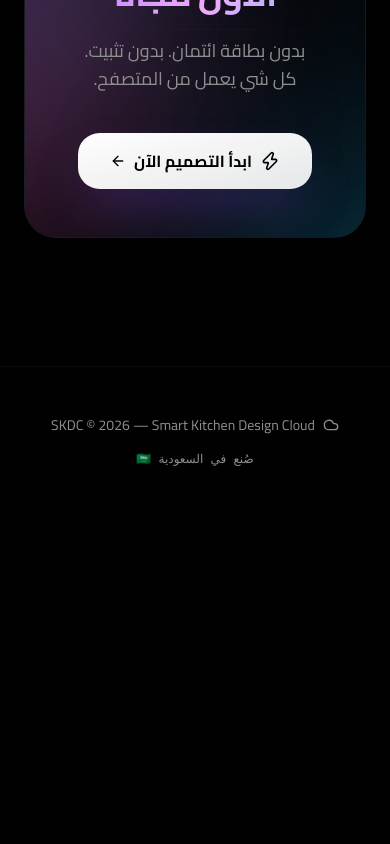
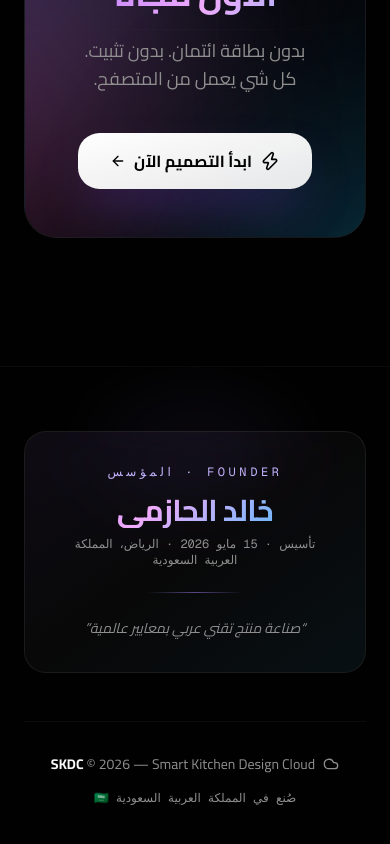
Before and after one commit to alhazmik2030/SKDC, a Next.js app in the folder skdc/: page / in a window 390 px wide. Shown: the part 4665-5509 px from the top of the page. Before the commit the page ends 5180 px from the top, so only its background shows below. Built offline with nearby package versions, Linux system fonts and the light colour scheme.

Commit message:
feat: premium founder card in footer — Khalid Al-Hazmi · 2026-05-15

```diff
--- a/skdc/app/page.tsx
+++ b/skdc/app/page.tsx
@@ -341,13 +341,57 @@ export default function LandingPage() {
       </section>
 
       {/* ===== FOOTER ===== */}
-      <footer className="border-t border-border/50 py-12">
-        <div className="mx-auto flex max-w-6xl flex-col items-center justify-between gap-4 px-6 text-sm text-muted-foreground md:flex-row">
-          <div className="flex items-center gap-2">
-            <Cloud className="h-4 w-4" />
-            <span>SKDC © 2026 — Smart Kitchen Design Cloud</span>
+      <footer className="relative overflow-hidden border-t border-border/50">
+        {/* Subtle aurora glow */}
+        <div className="pointer-events-none absolute inset-0">
+          <div
+            className="absolute left-1/2 top-0 h-40 w-[80%] -translate-x-1/2 opacity-40"
+            style={{
+              background:
+                "radial-gradient(ellipse at center, rgba(167, 139, 250, 0.25), transparent 60%)",
+              filter: "blur(40px)",
+            }}
+          />
+        </div>
+
+        <div className="relative mx-auto max-w-6xl px-6 py-16">
+          {/* Founder card */}
+          <Reveal direction="scale">
+            <div className="mx-auto mb-12 max-w-2xl">
+              <div className="glass relative overflow-hidden rounded-2xl p-8 text-center">
+                <div className="pointer-events-none absolute inset-0 bg-gradient-to-br from-violet-500/5 via-transparent to-sky-500/5" />
+                <div className="relative">
+                  <div className="font-mono text-xs uppercase tracking-[0.3em] text-violet-300">
+                    Founder · المؤسس
+                  </div>
+                  <div className="mt-3 text-3xl font-bold tracking-tight text-gradient-aurora md:text-4xl">
+                    خالد الحازمي
+                  </div>
+                  <div className="mt-2 font-mono text-xs text-muted-foreground">
+                    تأسيس · 15 مايو 2026 · الرياض، المملكة العربية السعودية
+                  </div>
+                  <div className="mx-auto mt-6 h-px w-24 bg-gradient-to-r from-transparent via-violet-400/50 to-transparent" />
+                  <div className="mt-6 text-sm italic leading-relaxed text-muted-foreground">
+                    &ldquo;صناعة منتج تقني عربي بمعايير عالمية&rdquo;
+                  </div>
+                </div>
+              </div>
+            </div>
+          </Reveal>
+
+          {/* Bottom bar */}
+          <div className="flex flex-col items-center justify-between gap-4 border-t border-border/50 pt-8 text-sm text-muted-foreground md:flex-row">
+            <div className="flex items-center gap-2">
+              <Cloud className="h-4 w-4" />
+              <span>
+                <span className="font-bold text-foreground">SKDC</span> © 2026
+                — Smart Kitchen Design Cloud
+              </span>
+            </div>
+            <div className="font-mono text-xs">
+              صُنع في المملكة العربية السعودية 🇸🇦
+            </div>
           </div>
-          <div className="font-mono text-xs">صُنع في السعودية 🇸🇦</div>
         </div>
       </footer>
     </main>
```
